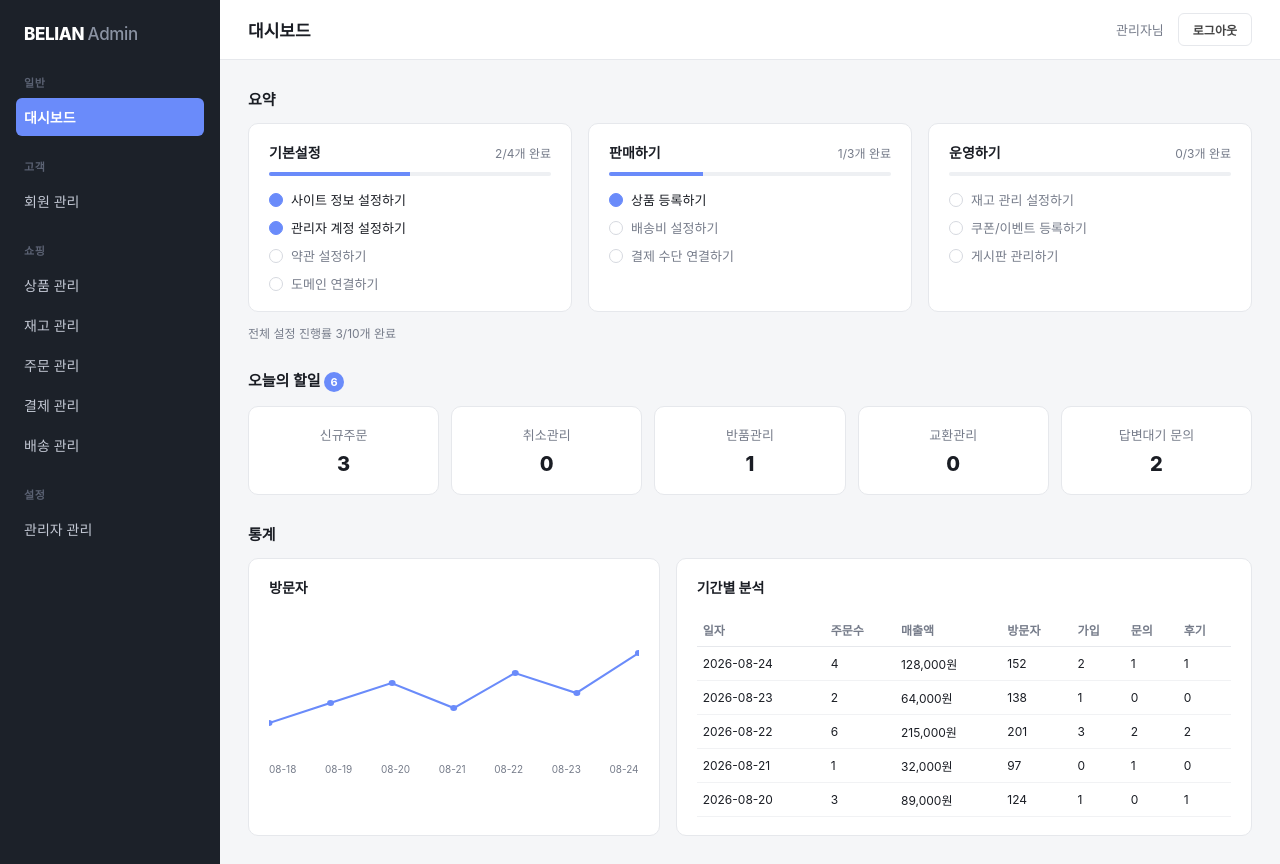
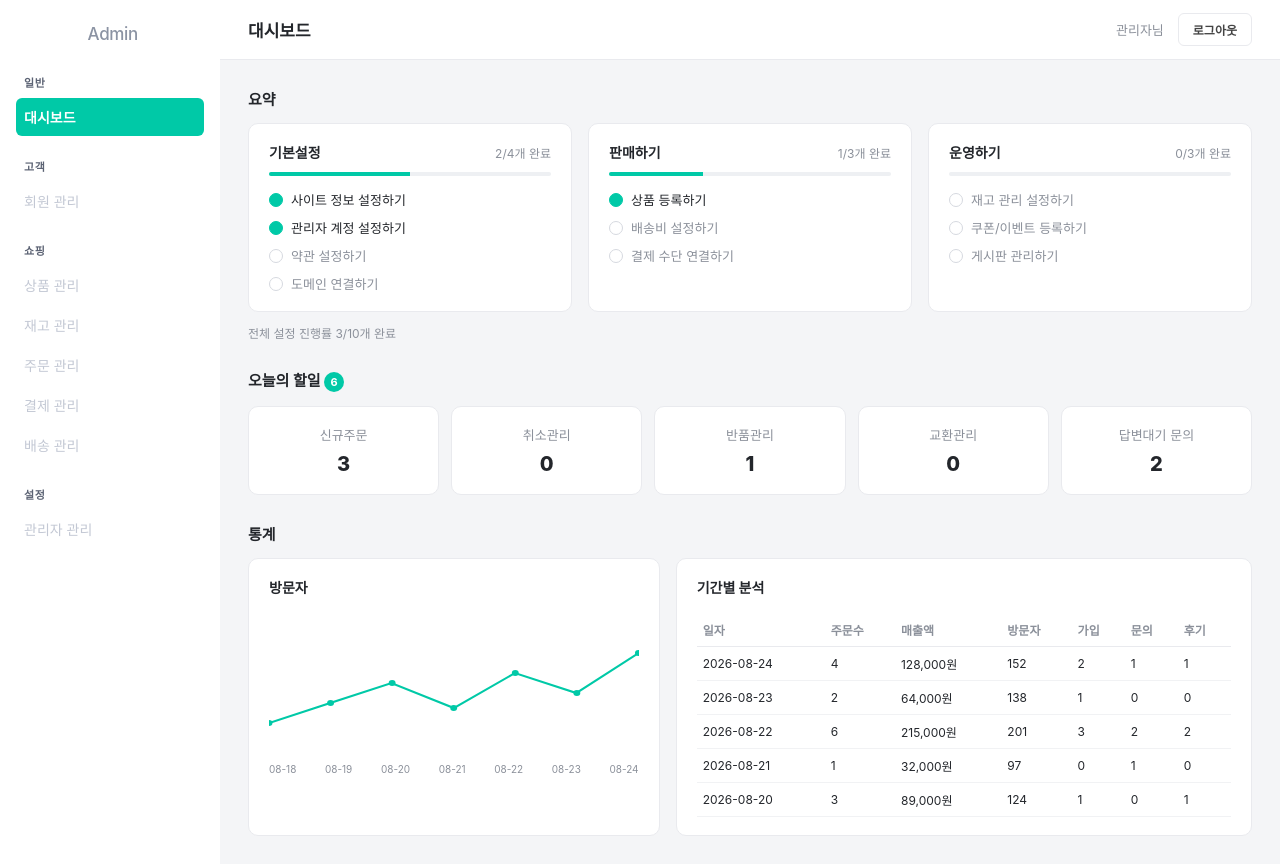
Before and after one commit to youzam136-sudo/belian-admin, a React (Vite) app: page / in a window 1280 px wide. Built offline with nearby package versions, Linux system fonts and the light colour scheme.

Commit message:
Update global.css

```diff
--- a/src/styles/global.css
+++ b/src/styles/global.css
@@ -5,12 +5,13 @@
 }
 
 :root {
-    --admin-bg: #f5f6f8;
-    --admin-sidebar-bg: #1c2129;
-    --admin-accent: #6a8bfa;
-    --admin-text: #1a1d24;
-    --admin-text-muted: #767c8a;
-    --admin-border: #e6e8ec;
+    --admin-bg: #f4f5f7;
+    --admin-sidebar-bg: #ffffff;
+    --admin-accent: #00c9a7;
+    --admin-accent-dark: #00a88c;
+    --admin-text: #23262b;
+    --admin-text-muted: #8b909a;
+    --admin-border: #e9eaee;
 }
 
 html, body, #root {
```
